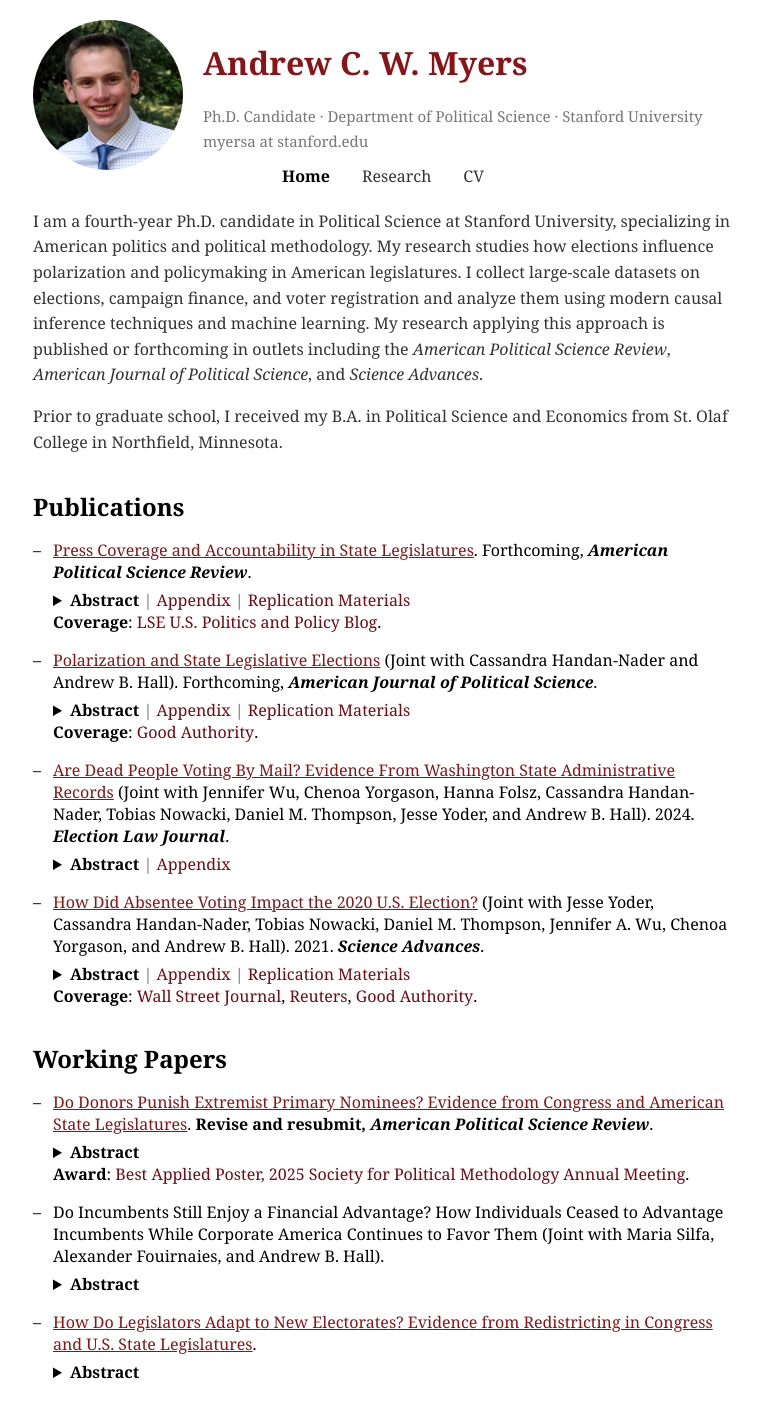
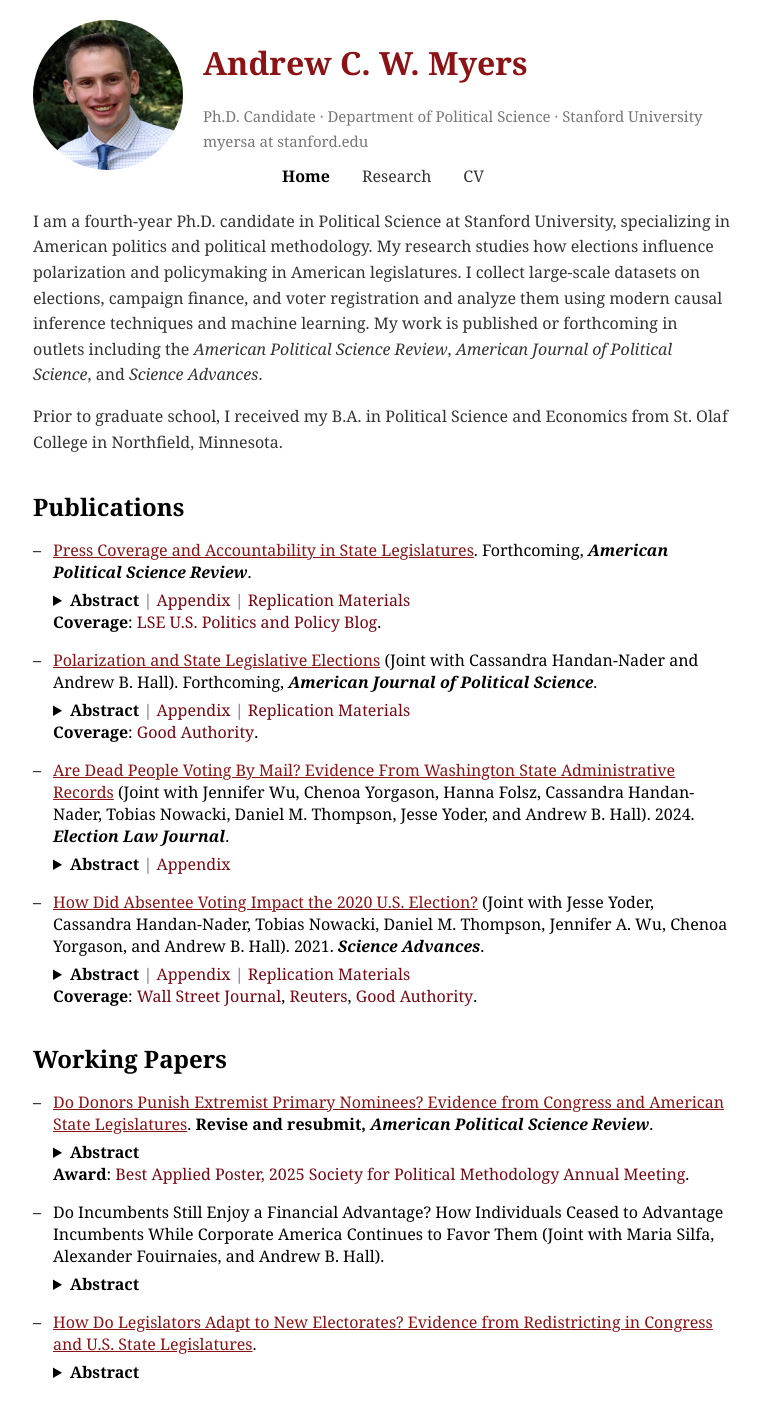
Before and after one commit to AndyMyersSkol/AndyMyersSkol.github.io, a Jekyll site: the page index.html, which Jekyll copies as it is, in a window 1280 px wide. Shown: the whole page, without its empty margins (257-1017 px from the left). Built offline with Jekyll 4.4.1, drawn with Linux system fonts in a browser that asks for light colours.

Commit message:
Update index.html

```diff
--- a/index.html
+++ b/index.html
@@ -42,7 +42,7 @@
     </nav>
 
     <div class="bio">
-        <p>I am a fourth-year Ph.D. candidate in Political Science at Stanford University, specializing in American politics and political methodology. My research studies how elections influence polarization and policymaking in American legislatures. I collect large-scale datasets on elections, campaign finance, and voter registration and analyze them using modern causal inference techniques and machine learning. My research applying this approach is published or forthcoming in outlets including the <i>American Political Science Review</i>, <i>American Journal of Political Science</i>, and <i>Science Advances</i>. </p>
+        <p>I am a fourth-year Ph.D. candidate in Political Science at Stanford University, specializing in American politics and political methodology. My research studies how elections influence polarization and policymaking in American legislatures. I collect large-scale datasets on elections, campaign finance, and voter registration and analyze them using modern causal inference techniques and machine learning. My work is published or forthcoming in outlets including the <i>American Political Science Review</i>, <i>American Journal of Political Science</i>, and <i>Science Advances</i>. </p>
         <p>Prior to graduate school, I received my B.A. in Political Science and Economics from St. Olaf College in Northfield, Minnesota.</p>
     </div>
 
```
